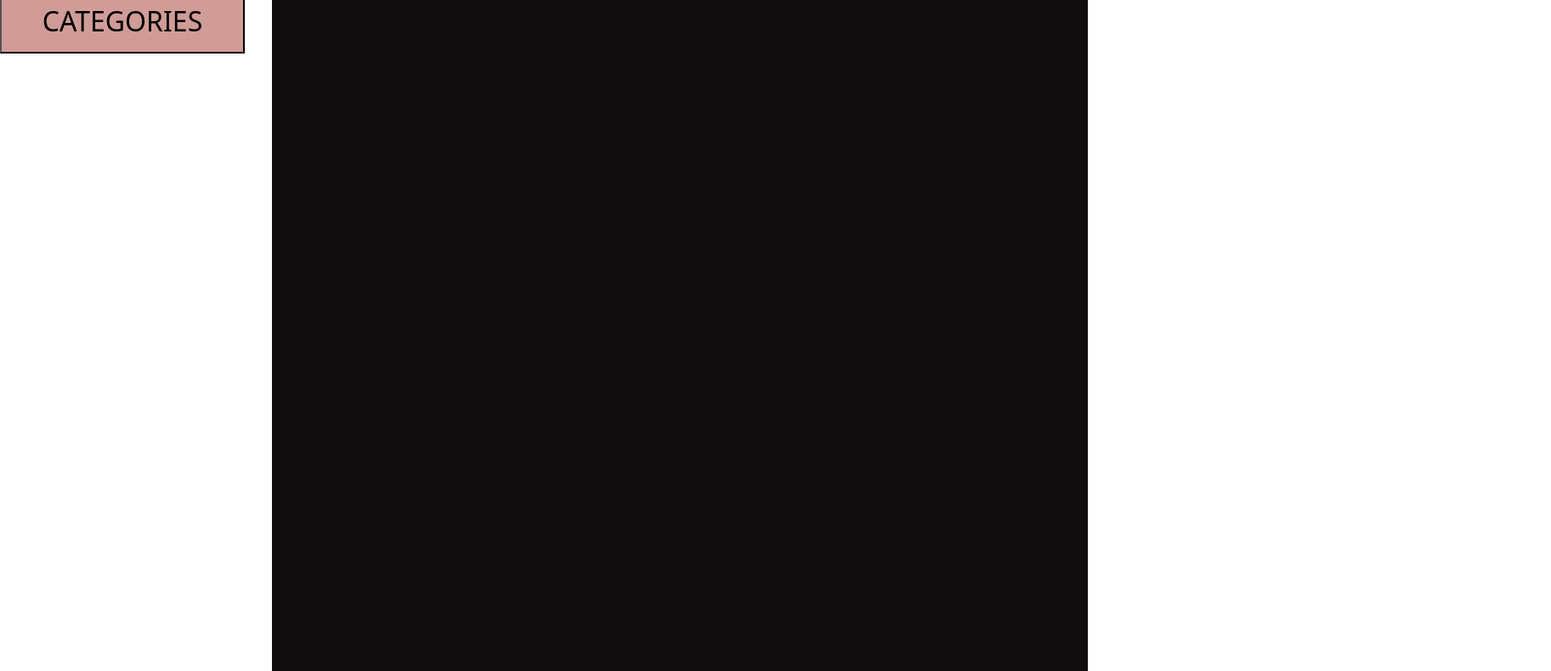
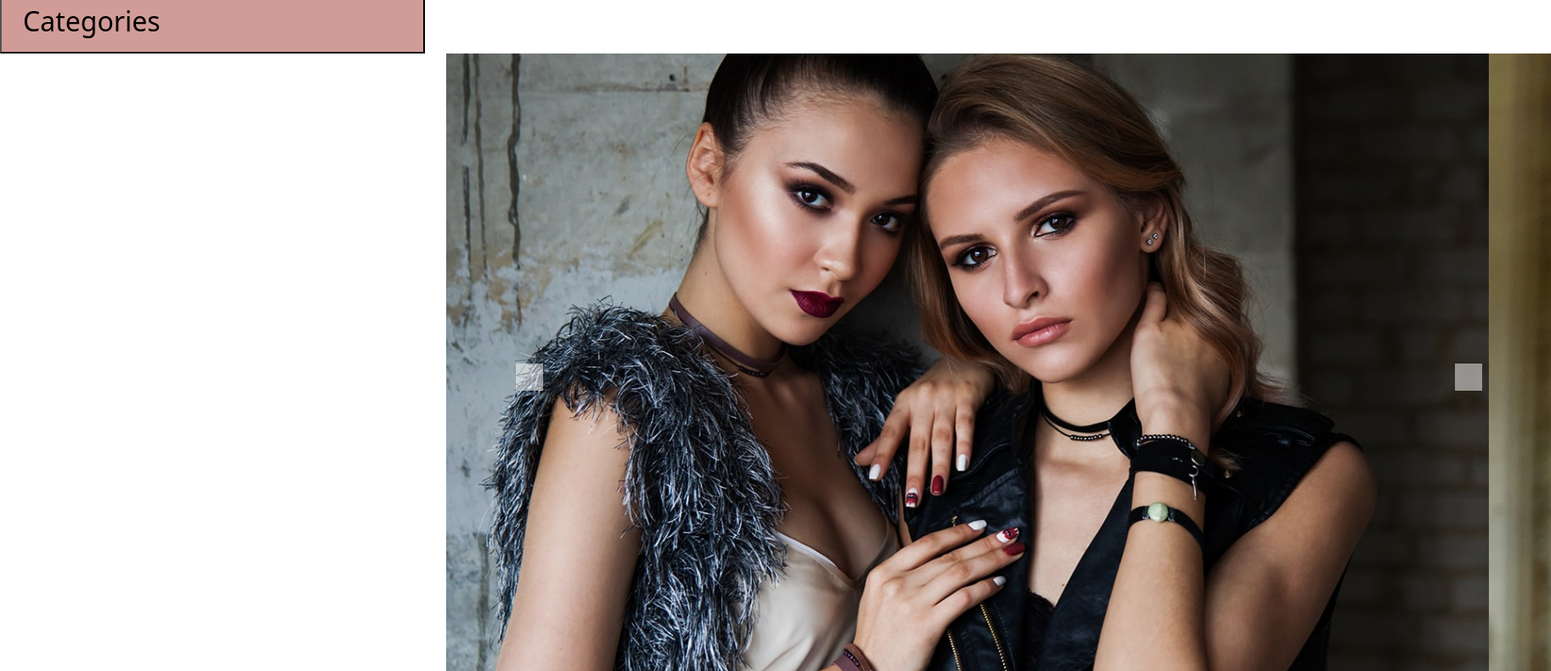
Before and after one commit to EloyZasMartinez/examen_ev_2_marcas_EloyZasMart-nez, a plain HTML site: page index.html in a window 1280 px wide. Shown: the part 111-901 px from the top of the page at 85% size, 1825 px wide, since content can reach past the window. Drawn offline with nearby package versions, Linux system fonts and the light colour scheme.

Commit message:
carrousel mal hecho

```diff
--- a/index.html
+++ b/index.html
@@ -50,18 +50,30 @@
             </form>
         </div>
 
+
+
         <aside class="aside">
             <div class="accordion accordion-flush" id="accordionFlushExample">
                 <div class="accordion-item">
                   <h2 class="accordion-header" id="flush-headingOne">
                     <button class="color-acordeon" type="button" data-bs-toggle="collapse" data-bs-target="#flush-collapseOne" aria-expanded="false" aria-controls="flush-collapseOne">
-                      CATEGORIES
+                      Categories
                     </button>
                   </h2>
                   <div id="flush-collapseOne" class="accordion-collapse collapse" aria-labelledby="flush-headingOne" data-bs-parent="#accordionFlushExample">
                     <div class="accordion-body">
                         <form>
-                            <button class="boton_acordeon"></button>
+                            <button type="boton-acordeon" class="btn btn-light">Dresses</button>
+                           <br><button type="boton-acordeon" class="btn btn-light">shirts</button>
+                            <br><button type="boton-acordeon" class="btn btn-light">Jeans</button>
+                            <br><button type="boton-acordeon" class="btn btn-light">Swimwear</button>
+                            <br><button type="boton-acordeon" class="btn btn-light">Sleepwear</button>
+                            <br><button type="boton-acordeon" class="btn btn-light">Sportswear</button>
+                            <br><button type="boton-acordeon" class="btn btn-light">Jumpsuits</button>
+                            <br><button type="boton-acordeon" class="btn btn-light">Blazers</button>
+                            <br><button type="boton-acordeon" class="btn btn-light">Jackets</button>
+                            <br><button type="boton-acordeon" class="btn btn-light">Shoes</button>
+
                         </form>
                   </div>
                 </div>
@@ -69,7 +81,34 @@
         </aside>
 
 
+        <div class="inicio">
+            <div id="carouselExampleControls" class="carousel slide" data-bs-ride="carousel">
+                <div class="carousel-inner">
+                  <div class="carousel-item active">
+                    <img src="img/carousel-1.jpg" class="d-block w-100" alt="...">
+                  </div>
+                  <div class="carousel-item">
+                    <img src="img/carousel-2.jpg" class="d-block w-100" alt="...">
+                  </div>
+                  <div class="carousel-item">
+                    <img src="img/carousel-1.jpg" class="d-block w-100" alt="...">
+                  </div>
+                </div>
+                <button class="carousel-control-prev" type="button" data-bs-target="#carouselExampleControls" data-bs-slide="prev">
+                  <span class="carousel-control-prev-icon" aria-hidden="true"></span>
+                  <span class="visually-hidden">Previous</span>
+                </button>
+                <button class="carousel-control-next" type="button" data-bs-target="#carouselExampleControls" data-bs-slide="next">
+                  <span class="carousel-control-next-icon" aria-hidden="true"></span>
+                  <span class="visually-hidden">Next</span>
+                </button>
+              </div>
+        </div>
+
+
     </div>
+
+
 
 
 
--- a/styles.css
+++ b/styles.css
@@ -15,7 +15,6 @@
 }
 
 .total{
-    background-color: rgb(14, 12, 12);
     width: 100%;
     height: 70rem;
     ;
@@ -30,15 +29,35 @@
     width: 40px;
     color: #D19C97;
 }
+
+
 .form{
     opacity: .5;
 }
+
+
 .aside{
-    width: 25%;
-    height: 100%;
+    width: 25px;
+    height: 350px;
+    display: inline;
 }
+
 .color-acordeon{
 background-color: #D19C97;
-width: 90%;
+width: 500px;
 height: 75px;
+text-align: left;
+padding-left:25px ;
 }
+.boton-acordeon{
+    text-align: left;
+    margin-left: 0px;
+    width: 370px;
+    height: 50px;
+}
+.inicio{
+    background-color: black;
+   height: 300px;
+   width: 1300px;
+   margin-left: 525px;
+}
```
Also changed, not shown: img/carousel-1.jpg (added), img/carousel-2.jpg (added).
